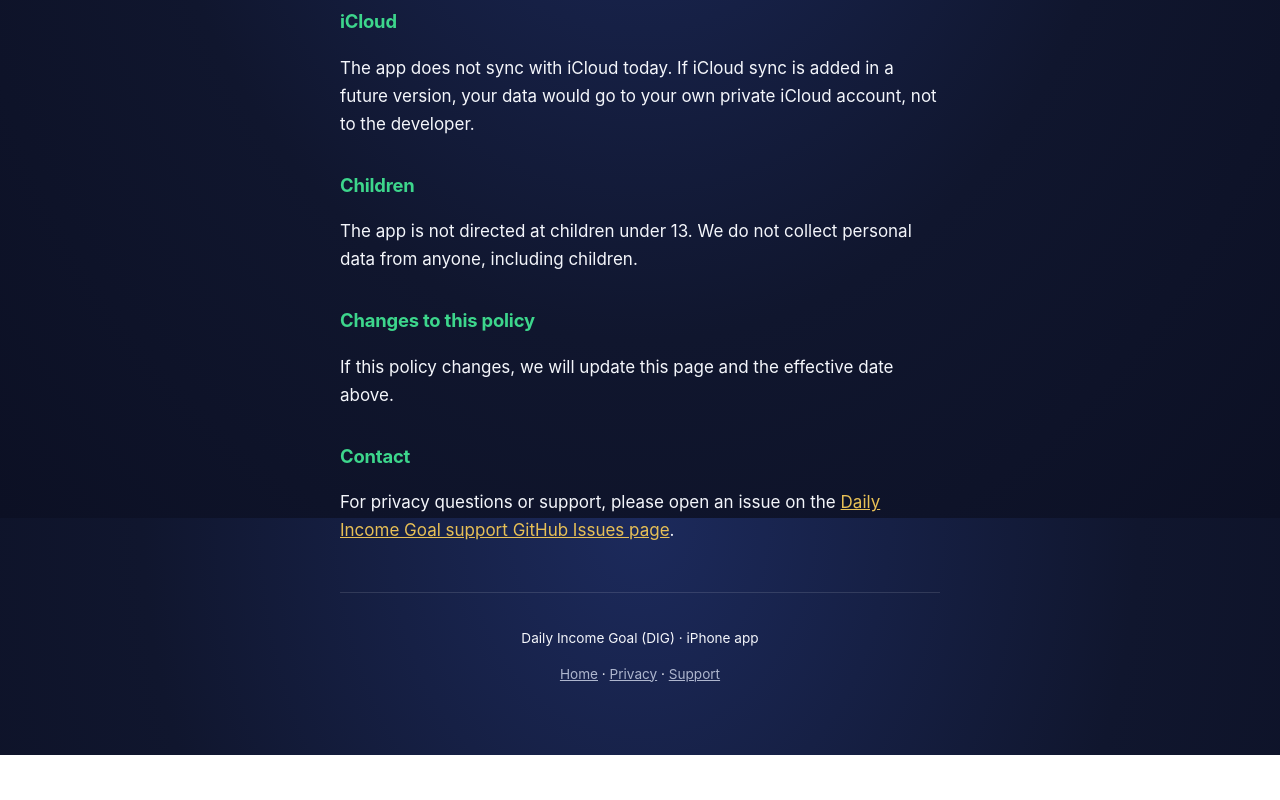
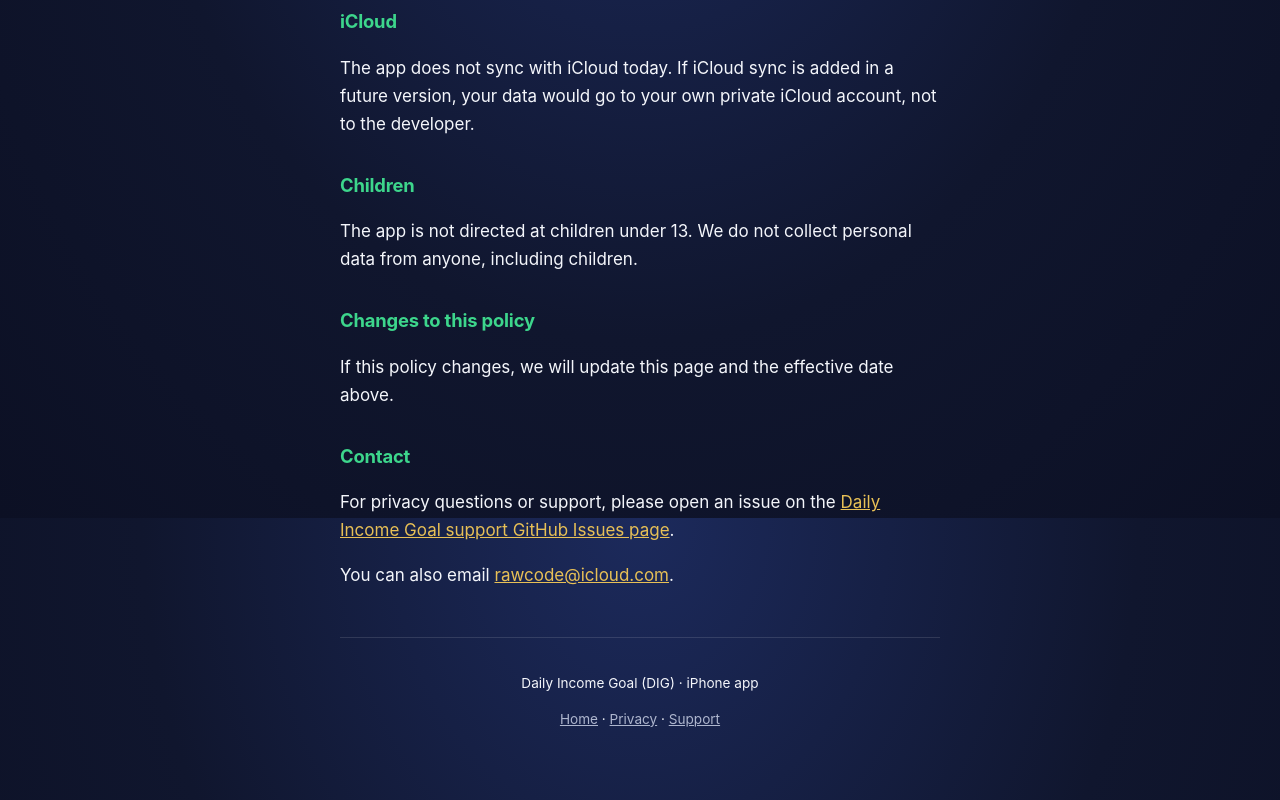
Before and after one commit to zolisky/dig-app, a plain HTML site: page privacy.html in a window 1280 px wide. Shown: the part 1082-1882 px from the top of the page. Before the commit the page ends 1837 px from the top, so only its background shows below. Drawn offline with Linux system fonts and the light colour scheme.

Commit message:
Add contact email

```diff
--- a/privacy.html
+++ b/privacy.html
@@ -151,7 +151,7 @@ footer a { color: var(--muted); }
 
       <h2>Contact</h2>
       <p>For privacy questions or support, please open an issue on the <a href="https://github.com/zolisky/dig-app/issues">Daily Income Goal support GitHub Issues page</a>.</p>
-      <!-- CONTACT_EMAIL: add a public support email here later, if one is created. Do not invent an address. -->
+      <p>You can also email <a href="mailto:rawcode@icloud.com">rawcode@icloud.com</a>.</p>
     </main>
     <footer>
       <p>Daily Income Goal (DIG) &middot; iPhone app</p>
```
Also changed, not shown: support.html (+1 -1 lines).
